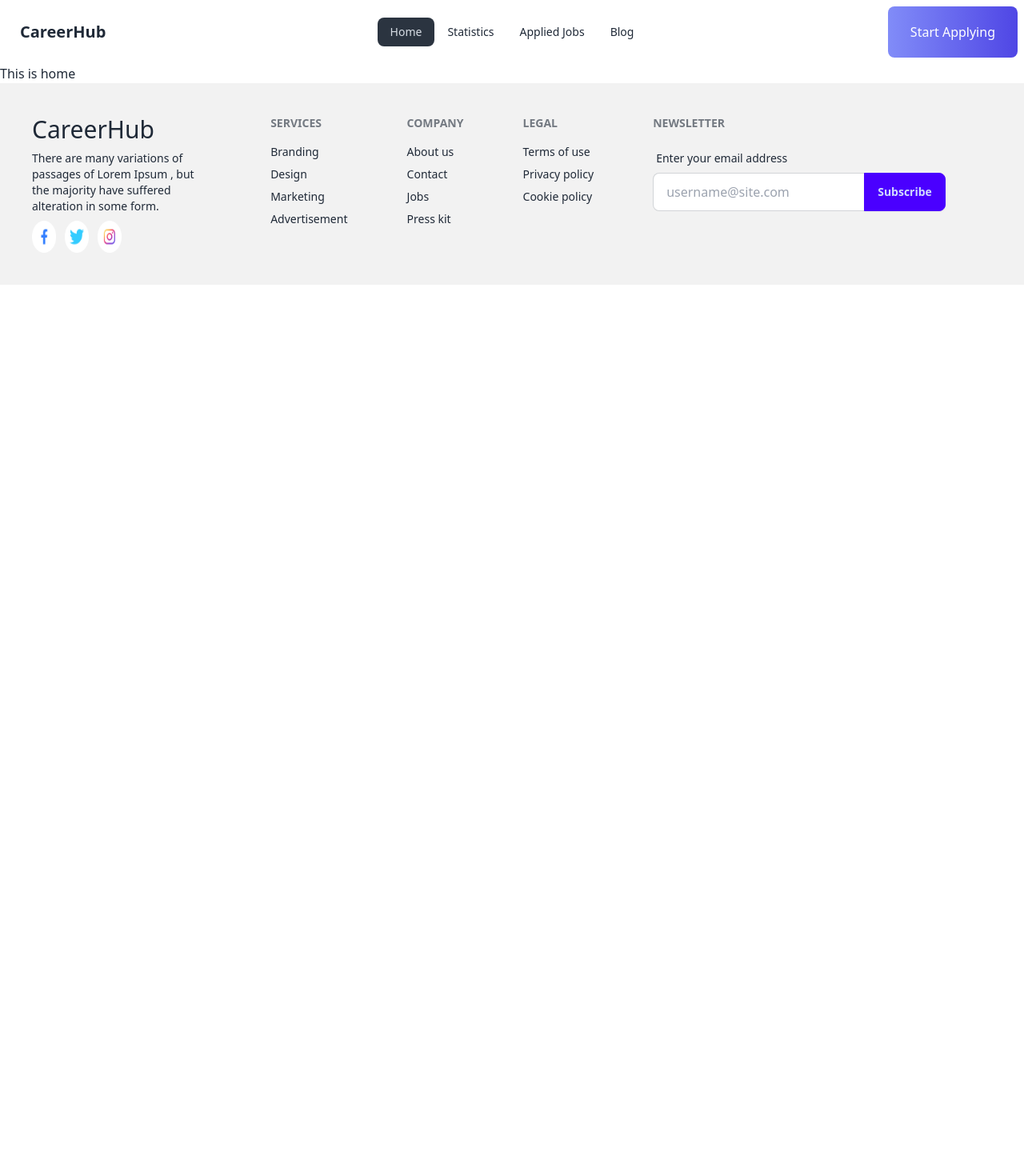
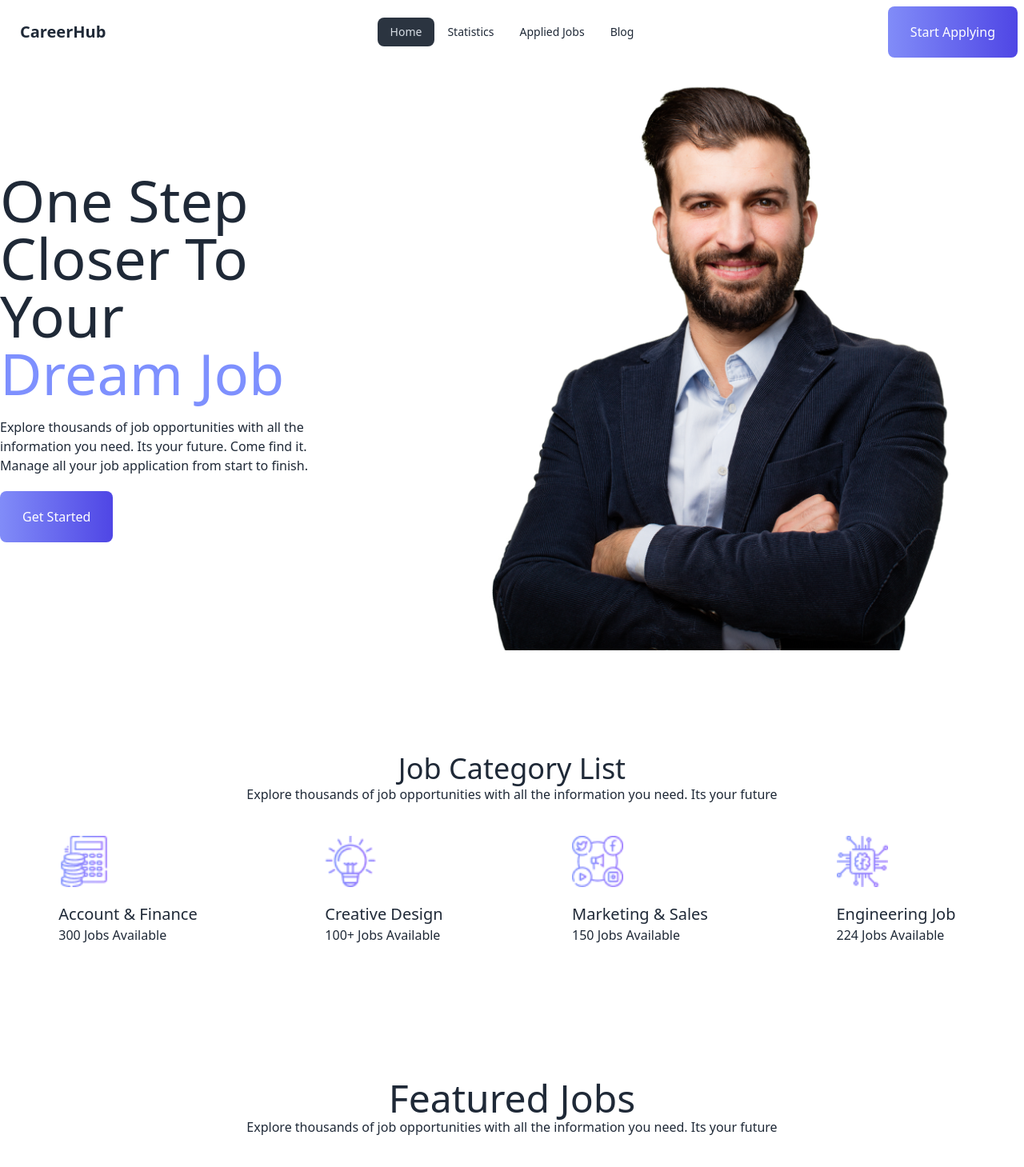
Before and after one commit to sowmik-sec/career-club, a React (Vite) app: page / in a window 1280 px wide. Shown: the top 1459 px of the page at 80% size. Before the commit the page ends 800 px from the top, so only its background shows below. Built offline with nearby package versions, Linux system fonts and the light colour scheme.

Commit message:
complete the home page

```diff
--- a/src/components/Home/Home.jsx
+++ b/src/components/Home/Home.jsx
@@ -1,7 +1,13 @@
+import Banner from "../Banner/Banner";
+import FeaturedJobs from "../FeaturedJobs/FeaturedJobs";
+import JobCategories from "../JobCategories/JobCategories";
+
 function Home() {
   return (
-    <div>
-      <h2>This is home</h2>
+    <div className="container mx-auto">
+      <Banner />
+      <JobCategories />
+      <FeaturedJobs />
     </div>
   );
 }
```
